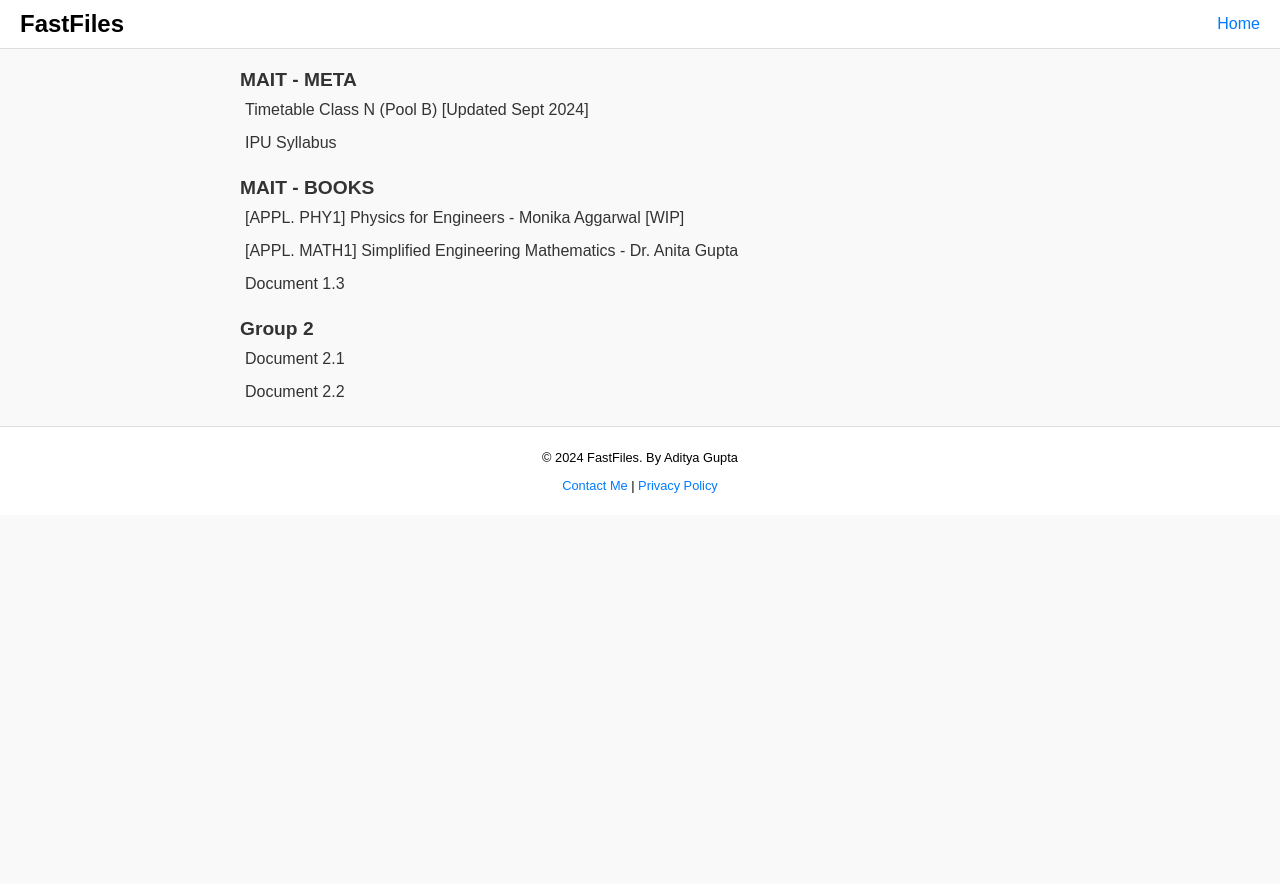
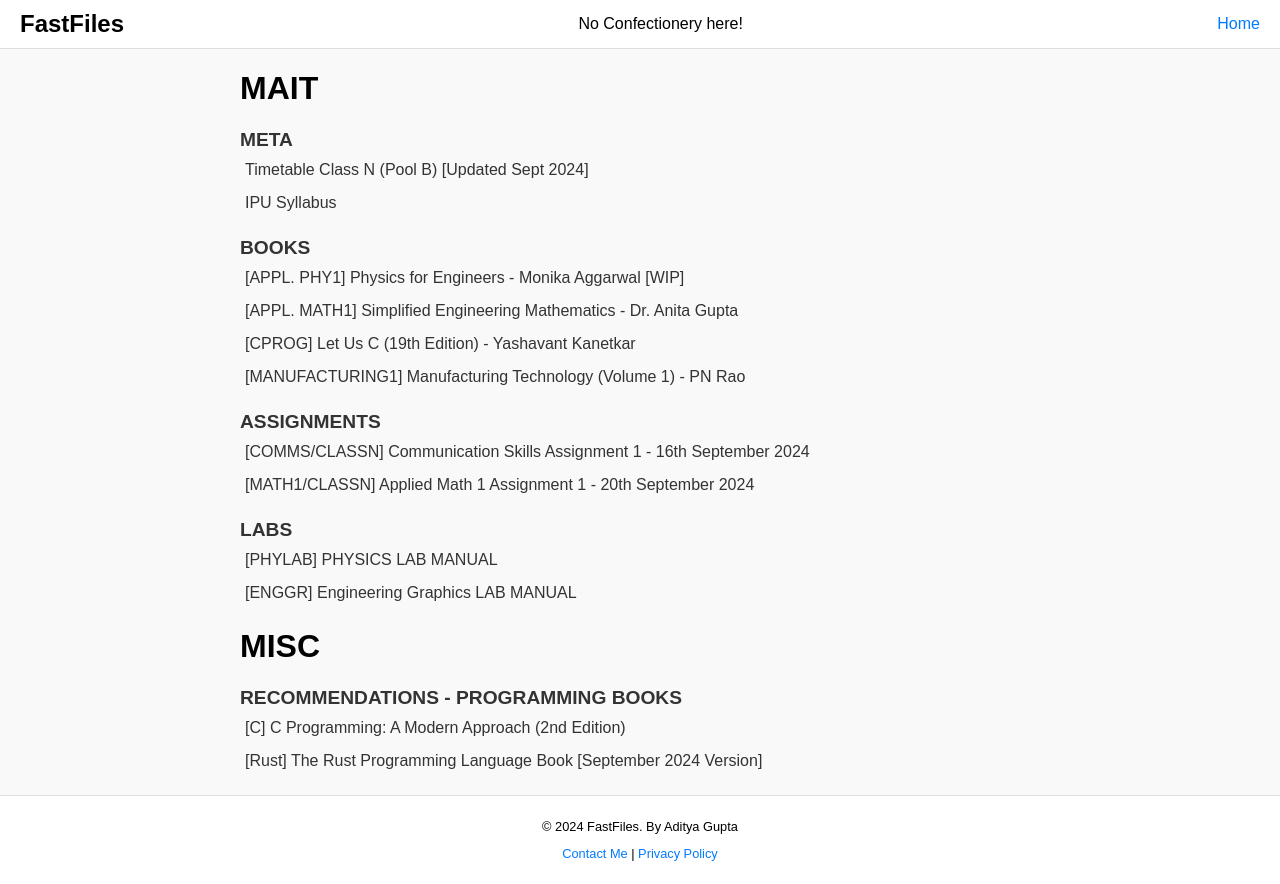
Before and after one commit to sortedcord/fastfiles, a plain HTML site: page docs/index.html in a window 1280 px wide. Before the commit the page ends 800 px from the top, so only its background shows below. Drawn offline with Linux system fonts and the light colour scheme.

Commit message:
2nd commit 13th September

```diff
--- a/docs/index.html
+++ b/docs/index.html
@@ -80,36 +80,55 @@
 </head>
 <body>
     <header>
-        <h1>FastFiles</h1>
+        <h1>FastFiles</h1>No Confectionery here!
+
+
         <nav>
             <a href="#">Home</a>
         </nav>
     </header>
+    <!-- https://raw.githubusercontent.com/sortedcord/fastfiles/master/ -->
     <div class="container">
         <!-- Document Groups -->
+         <h1>MAIT</h1>
         <div class="document-group">
-            <h2>MAIT - META</h2>
+            <h2>META</h2>
             <ul class="document-list">
-                <li><a href="uploads/mait/meta/timetable_class_N.jpg">Timetable Class N (Pool B) [Updated Sept 2024]</a></li>
-                <li><a href="uploads/mait/meta/IPU Syllabus.pdf">IPU Syllabus</a></li>
+                <li><a href="https://raw.githubusercontent.com/sortedcord/fastfiles/master/uploads/mait/meta/timetable_class_N.jpg">Timetable Class N (Pool B) [Updated Sept 2024]</a></li>
+                <li><a href="https://raw.githubusercontent.com/sortedcord/fastfiles/master/uploads/mait/meta/IPU Syllabus.pdf">IPU Syllabus</a></li>
             </ul>
         </div>
         <div class="document-group">
-          <h2>MAIT - BOOKS</h2>
+          <h2>BOOKS</h2>
           <ul class="document-list">
-              <li><a href="uploads/mait/books/Physics for Engineers - Monika Aggarwal.pdf">[APPL. PHY1] Physics for Engineers - Monika Aggarwal [WIP]</a></li>
-              <li><a href="uploads/mait/books/Simplified Engineering Mathematics 1 - Dr Anita Gupta.pdf">[APPL. MATH1] Simplified Engineering Mathematics - Dr. Anita Gupta</a></li>
-              <li><a href="">Document 1.3</a></li>
+              <li><a href="https://raw.githubusercontent.com/sortedcord/fastfiles/master/uploads/mait/books/Physics for Engineers - Monika Aggarwal.pdf">[APPL. PHY1] Physics for Engineers - Monika Aggarwal [WIP]</a></li>
+              <li><a href="https://raw.githubusercontent.com/sortedcord/fastfiles/master/uploads/mait/books/Simplified Engineering Mathematics 1 - Dr Anita Gupta.pdf">[APPL. MATH1] Simplified Engineering Mathematics - Dr. Anita Gupta</a></li>
+              <li><a href="https://raw.githubusercontent.com/sortedcord/fastfiles/master/uploads/mait/books/Let us C (19th Edition) - Yashavant Kanetkar.pdf">[CPROG] Let Us C (19th Edition) - Yashavant Kanetkar</a></li>
+              <li><a href="https://raw.githubusercontent.com/sortedcord/fastfiles/master/uploads/mait/books/Manufacturing Technology (Volume 1) - PN Rao.pdf">[MANUFACTURING1] Manufacturing Technology (Volume 1) - PN Rao</a></li>
           </ul>
       </div>
-        <div class="document-group">
-            <h2>Group 2</h2>
-            <ul class="document-list">
-                <li><a href="#">Document 2.1</a></li>
-                <li><a href="#">Document 2.2</a></li>
+      <div class="document-group">
+        <h2>ASSIGNMENTS</h2>
+        <ul class="document-list">
+            <li><a href="https://raw.githubusercontent.com/sortedcord/fastfiles/master/uploads/mait/assignments/[COMMS] Class N SEM1 ASSIGNMENT 16th September 2024.pdf">[COMMS/CLASSN] Communication Skills Assignment 1 - 16th September 2024</a></li>
+            <li><a href="https://raw.githubusercontent.com/sortedcord/fastfiles/master/uploads/mait/assignments/[MATH1] Class N SEM1 ASSIGNMENT 20th September 2024.pdf">[MATH1/CLASSN] Applied Math 1 Assignment 1 - 20th September 2024</a></li>
+        </ul>
+    </div>
+    <div class="document-group">
+        <h2>LABS</h2>
+        <ul class="document-list">
+            <li><a href="https://raw.githubusercontent.com/sortedcord/fastfiles/master/uploads/mait/labs/[PHYLAB] PHYSICS LAB MANUAL.pdf">[PHYLAB] PHYSICS LAB MANUAL</a></li>
+            <li><a href="https://raw.githubusercontent.com/sortedcord/fastfiles/master/uploads/mait/labs/[ENGGR] Engineering Graphics Lab Manual.pdf">[ENGGR] Engineering Graphics LAB MANUAL</a></li>
+        </ul>
+    </div>
+<h1>MISC</h1>
+    <div class="document-group">
+        <h2>RECOMMENDATIONS - PROGRAMMING BOOKS</h2>
+        <ul class="document-list">
+            <li><a href="https://drive.google.com/uc?export=download&id=1agsNSMZYadGFXbW4d6F309IcmZ8jEJ99">[C] C Programming: A Modern Approach (2nd Edition)</a></li>
+            <li><a href="https://raw.githubusercontent.com/sortedcord/fastfiles/master/uploads/recommendations/programming books/The Rust Programming Language [September 2024].pdf">[Rust] The Rust Programming Language Book [September 2024 Version]</a></li>
             </ul>
         </div>
-        <!-- Add more document groups here -->
     </div>
     <footer>
         <p>&copy; 2024 FastFiles. By Aditya Gupta</p>
```
Also changed, not shown: 8 other files.
